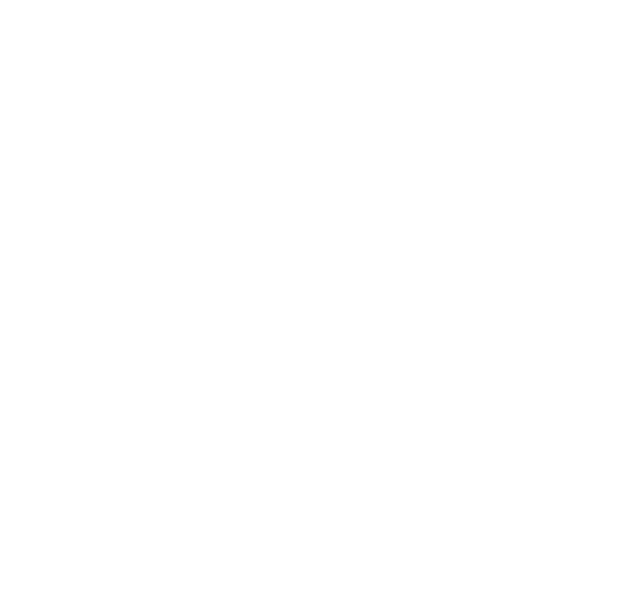
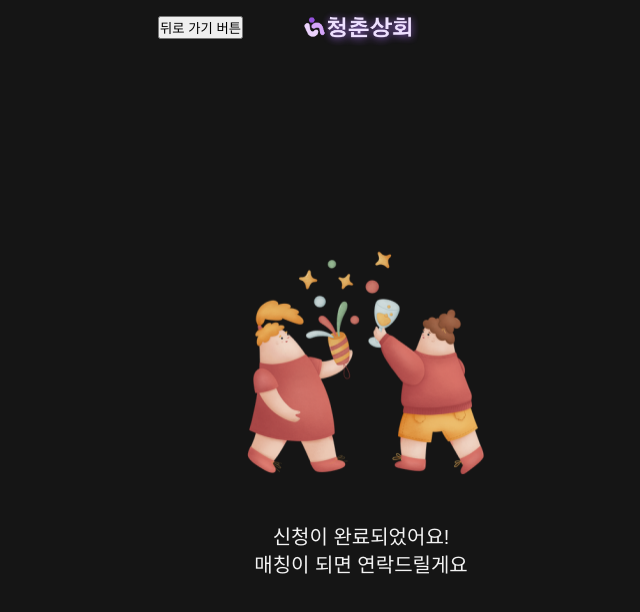
Before and after one commit to bobob0311/Youth_adults, a Next.js app: page /done in a window 1280 px wide. Shown: the top 612 px of the page, without its empty margins (279-919 px from the left). Built offline with nearby package versions, Linux system fonts and the light colour scheme.

Commit message:
결고 페이지 완성

```diff
--- /dev/null
+++ b/app/(info)/done/page.module.scss
@@ -0,0 +1,16 @@
+.wrapper{
+    display: flex;
+    flex-direction: column;
+    align-items: center;
+    height: calc(100vh - 56px);
+    img{
+        width: 80%;
+        margin-top: 20vh;
+        margin-bottom: 15px;
+    }
+    p{
+        color: var(--text-heading);
+        font-size: 20px;
+        margin-top: 8px;
+    }
+}
--- /dev/null
+++ b/app/(info)/done/page.tsx
@@ -0,0 +1,12 @@
+'use client'
+import styles from "./page.module.scss";
+
+export default function DonePage() {
+    return (
+        <div className={styles.wrapper}>
+            <img className={styles.backGound} src="/end.png" />
+            <p>신청이 완료되었어요!</p>
+            <p>매칭이 되면 연락드릴게요</p>
+        </div>
+    )
+}``
```
